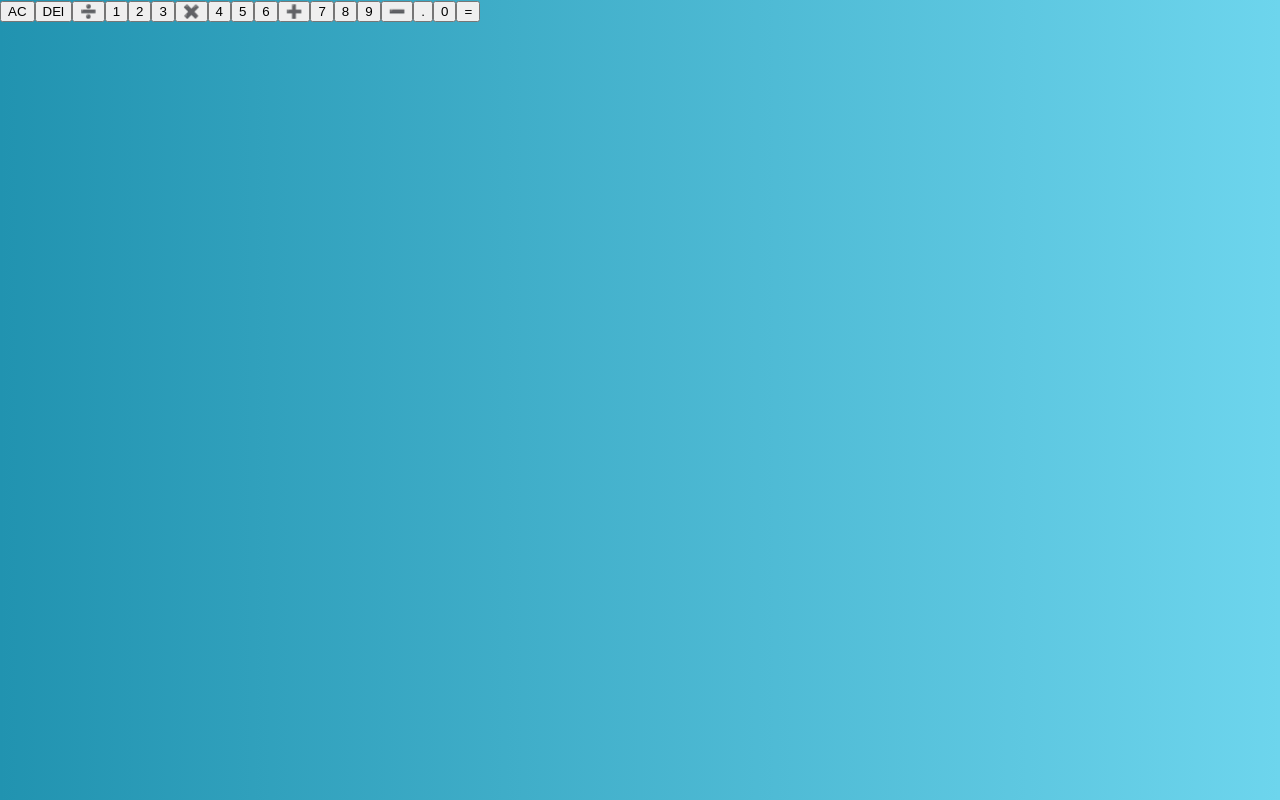
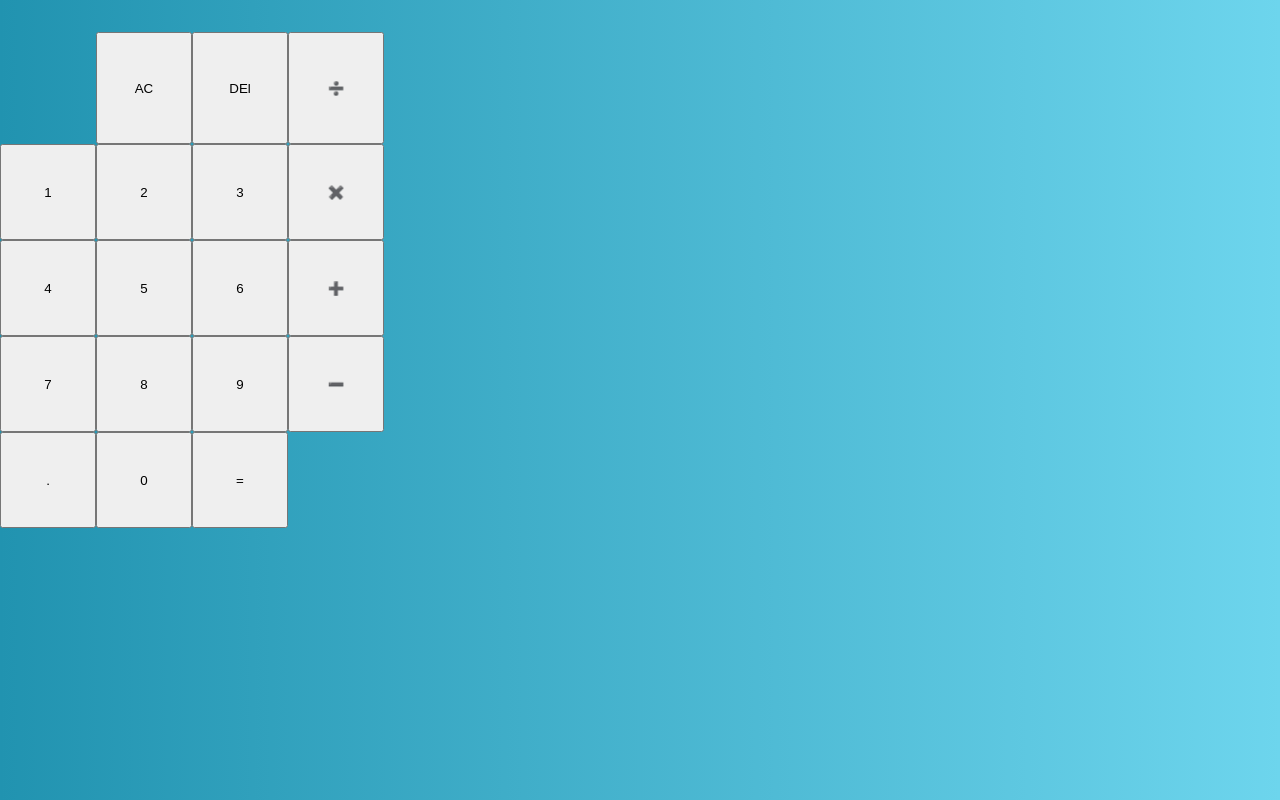
Before and after one commit to elijahgummer/calculatorReact, a React (Create React App) app in the folder calculator_react/: page / in a window 1280 px wide. Built offline with nearby package versions, Linux system fonts and the light colour scheme.

Commit message:
changed css

```diff
--- a/calculator_react/src/styles.css
+++ b/calculator_react/src/styles.css
@@ -6,3 +6,10 @@
     margin: 0;
     background: linear-gradient(to right, #2193b0, #6dd5ed);
 }
+
+.calculator-grid {
+    display: grid;
+    margin-top: 2rem;
+    grid-template-columns: repeat(4, 6rem);
+    grid-template-rows: minmax(7rem, auto) repeat(5, 6rem);
+}
```
